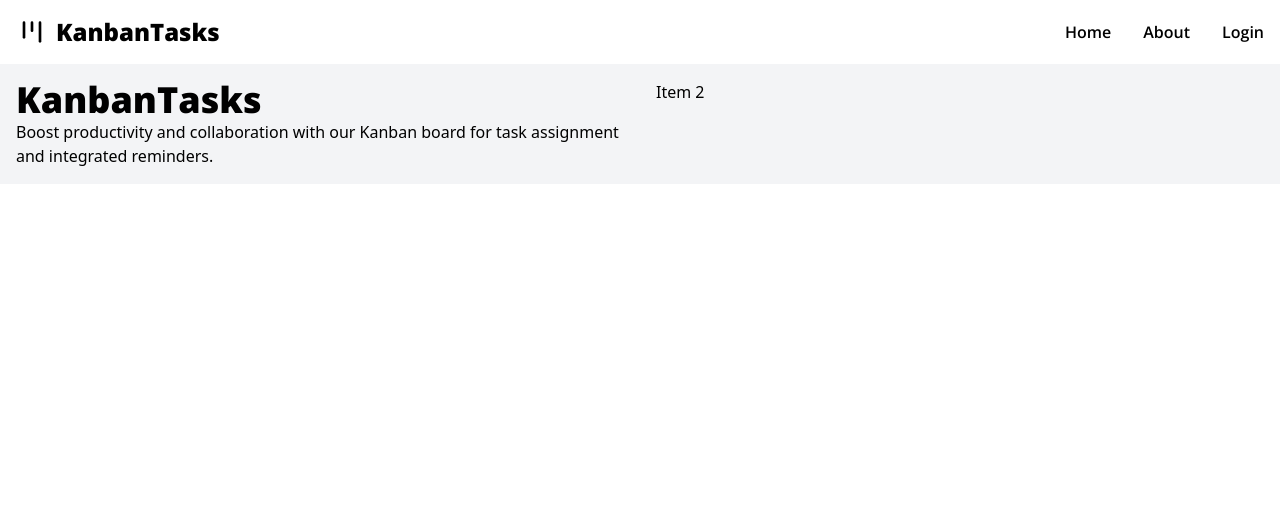
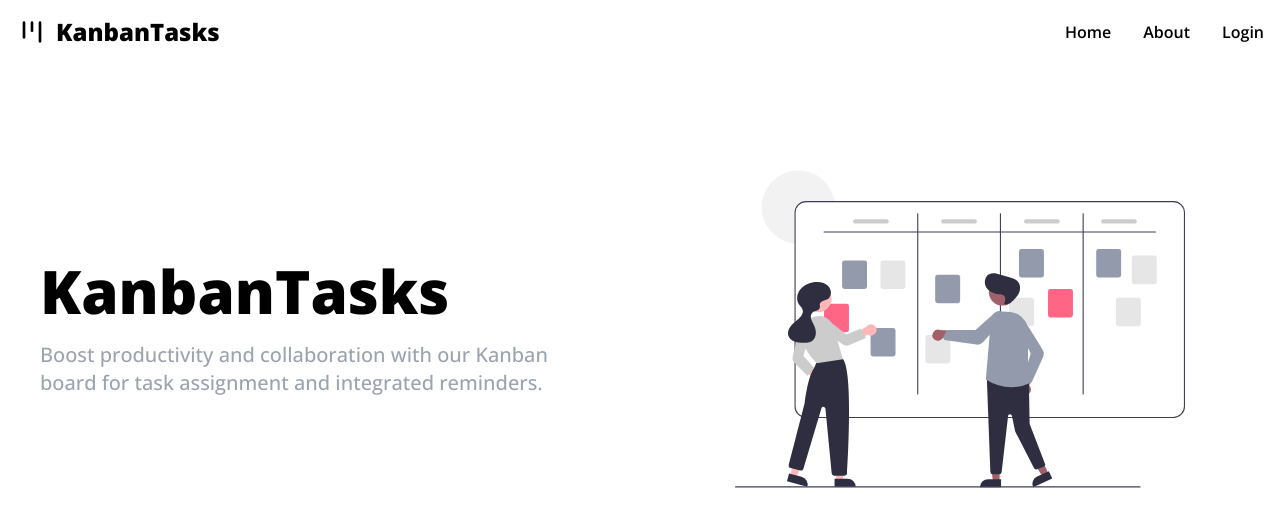
Before and after one commit to milan-sony/KanbanTasks, a React (Vite) app in the folder frontend/: page / in a window 1280 px wide. Shown: the top 526 px of the page. Built offline with nearby package versions, Linux system fonts and the light colour scheme.

Commit message:
dark theme added to body

```diff
--- a/frontend/index.html
+++ b/frontend/index.html
@@ -1,5 +1,6 @@
 <!doctype html>
 <html lang="en">
+
 <head>
   <meta charset="UTF-8" />
   <link rel="icon" type="image/svg+xml" href="/logo.png" />
@@ -8,10 +9,13 @@
   <!-- google fonts -->
   <link rel="preconnect" href="https://fonts.googleapis.com">
   <link rel="preconnect" href="https://fonts.gstatic.com" crossorigin>
-    <link href="https://fonts.googleapis.com/css2?family=Open+Sans:ital,wght@0,300..800;1,300..800&display=swap" rel="stylesheet">
+  <link href="https://fonts.googleapis.com/css2?family=Open+Sans:ital,wght@0,300..800;1,300..800&display=swap"
+    rel="stylesheet">
 </head>
-  <body>
+
+<body class="bg-white dark:bg-black">
   <div id="root"></div>
   <script type="module" src="/src/main.jsx"></script>
 </body>
+
 </html>
--- a/frontend/src/components/Navbar/Navbar.jsx
+++ b/frontend/src/components/Navbar/Navbar.jsx
@@ -1,6 +1,5 @@
 import { Kanban } from 'lucide-react'
 import React from 'react'
-import { Link } from 'react-router'
 
 function Navbar() {
     return (
@@ -8,8 +7,8 @@ function Navbar() {
             <div className="flex flex-wrap items-center justify-between mx-auto p-4">
                 <a href="" className="flex items-center space-x-3 rtl:space-x-reverse">
                     <span className='flex justify-center items-center'>
-                    <Kanban className='size-8 mr-2 text-black dark:text-white'/>
-                    <span className="self-center text-2xl font-black whitespace-nowrap dark:text-white font-Open-Sans hover:text-red-500">KanbanTasks</span>
+                        <Kanban className='size-8 mr-2 text-black dark:text-white' />
+                        <span className="self-center text-2xl font-black whitespace-nowrap dark:text-white font-Open-Sans hover:text-red-500">KanbanTasks</span>
                     </span>
                 </a>
                 <button data-collapse-toggle="navbar-default" type="button" className="inline-flex items-center p-2 w-10 h-10 justify-center text-sm text-gray-500 rounded-lg md:hidden hover:bg-gray-100 focus:outline-none focus:ring-2 focus:ring-gray-200 dark:text-gray-400 dark:hover:bg-gray-700 dark:focus:ring-gray-600" aria-controls="navbar-default" aria-expanded="false">
--- a/frontend/src/pages/Homepage/Homepage.jsx
+++ b/frontend/src/pages/Homepage/Homepage.jsx
@@ -1,13 +1,14 @@
 import React from 'react'
+import scrumBoard from "/undraw_scrum-board_uqku.svg"
 
 function Homepage() {
     return (
-        <div className='grid grid-cols-1 md:grid-cols-2'>
-            <div class="bg-gray-100 p-4">
-                <h1 className='text-4xl font-black font-Open-Sans text-black dark:text-white pb'>KanbanTasks</h1>
-                <p>Boost productivity and collaboration with our Kanban board for task assignment and integrated reminders.</p>
+        <div className='grid grid-cols-1 md:grid-cols-2 h-64 bg-white dark:bg-black'>
+            <div className="p-10 flex flex-col justify-center">
+                <h1 className='text-6xl font-black font-Open-Sans text-black dark:text-white pb-5'>KanbanTasks</h1>
+                <p className='text-xl font-Open-Sans font-medium text-gray-400'>Boost productivity and collaboration with our Kanban board for task assignment and integrated reminders.</p>
             </div>
-            <div class="bg-gray-100 p-4">Item 2</div>
+            <div className="p-10 flex justify-center items-center"><img src={scrumBoard} alt="image" className='size-[450px]' /></div>
         </div>
     )
 }
```
Also changed, not shown: frontend/public/undraw_scrum-board_uqku.svg (added). Lines whose indentation alone changed are shown as unchanged.
